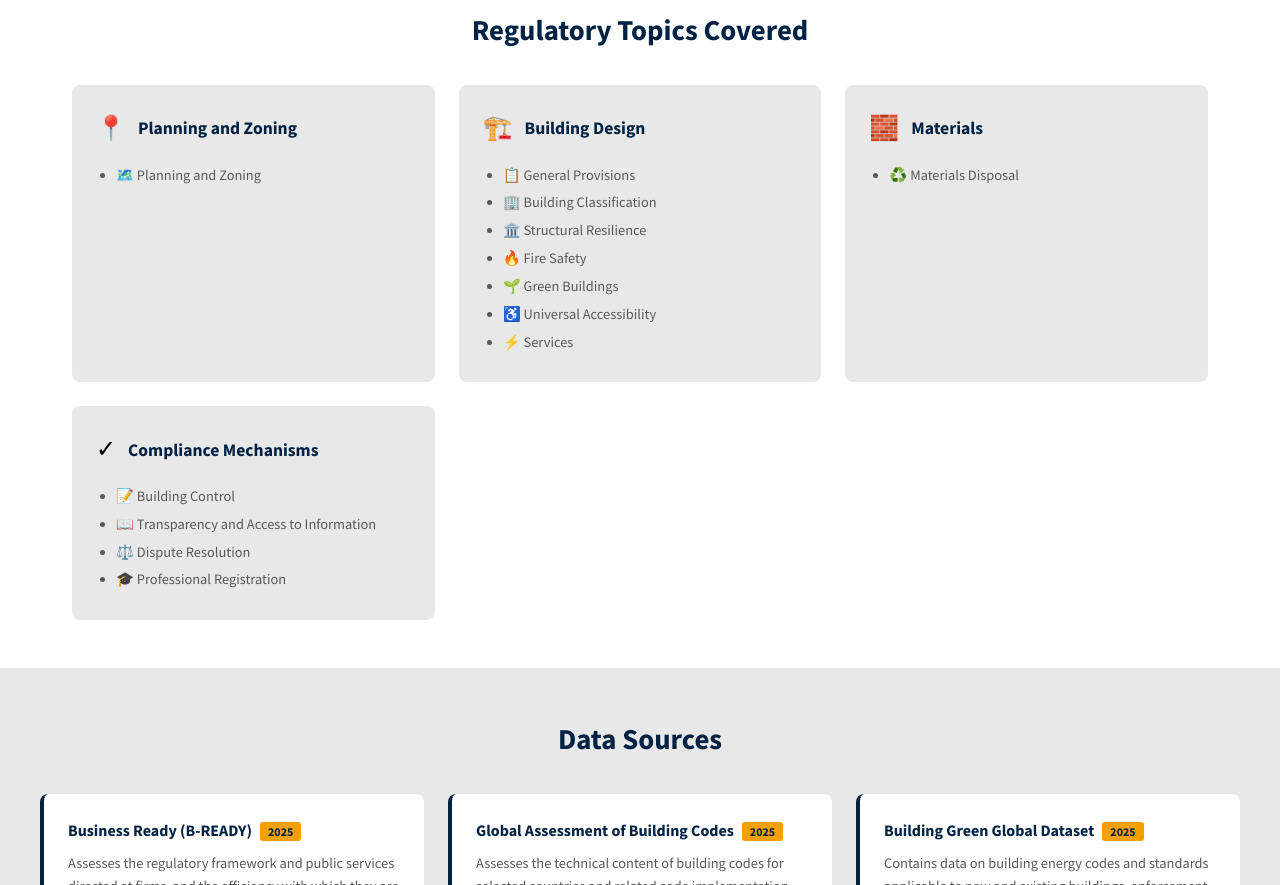
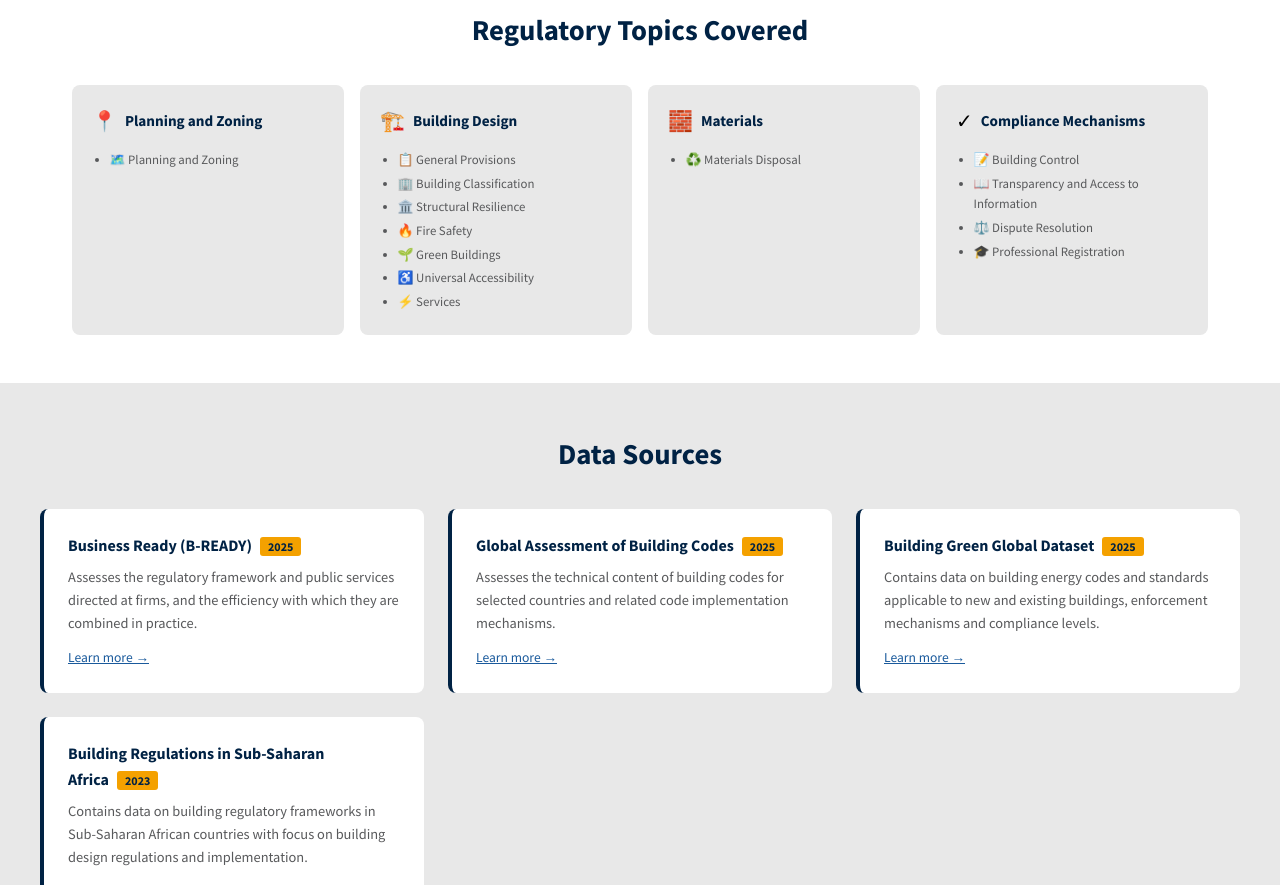
Before and after one commit to jsrinivasan1/building-regulations-atlas-rev, a plain HTML site: page index.html in a window 1280 px wide. Shown: the part 962-1847 px from the top of the page. Drawn offline with nearby package versions, Linux system fonts and the light colour scheme.

Commit message:
Add files via upload

```diff
--- a/index.html
+++ b/index.html
@@ -90,13 +90,13 @@
         .info-section { padding: 3rem 2rem; max-width: 1200px; margin: 0 auto; }
         .section-title { color: var(--wb-blue); text-align: center; margin-bottom: 2rem; font-size: 1.8rem; }
 
-        .topics-grid { display: grid; grid-template-columns: repeat(auto-fit, minmax(280px, 1fr)); gap: 1.5rem; }
-        .topic-card { background: var(--wb-gray-light); padding: 1.5rem; border-radius: 8px; }
-        .topic-card-header { display: flex; align-items: center; gap: 0.75rem; margin-bottom: 1rem; }
-        .topic-card-icon { font-size: 1.5rem; }
-        .topic-card h4 { color: var(--wb-blue); margin: 0; font-size: 1.1rem; }
-        .topic-card ul { margin: 0; padding-left: 1.25rem; }
-        .topic-card li { font-size: 0.9rem; color: var(--wb-gray); margin: 0.3rem 0; }
+        .topics-grid { display: grid; grid-template-columns: repeat(4, 1fr); gap: 1rem; }
+        .topic-card { background: var(--wb-gray-light); padding: 1.25rem; border-radius: 8px; }
+        .topic-card-header { display: flex; align-items: center; gap: 0.5rem; margin-bottom: 0.75rem; }
+        .topic-card-icon { font-size: 1.25rem; }
+        .topic-card h4 { color: var(--wb-blue); margin: 0; font-size: 0.95rem; }
+        .topic-card ul { margin: 0; padding-left: 1.1rem; }
+        .topic-card li { font-size: 0.8rem; color: var(--wb-gray); margin: 0.2rem 0; }
 
         /* Data Sources */
         .sources-section { background: var(--wb-gray-light); padding: 3rem 2rem; }
@@ -211,11 +211,15 @@
         }
 
         /* Responsive */
+        @media (max-width: 1024px) {
+            .topics-grid { grid-template-columns: repeat(2, 1fr); }
+        }
         @media (max-width: 768px) {
             .header-content { flex-direction: column; height: auto; padding: 1rem 0; gap: 0.5rem; }
             .filter-container { flex-direction: column; }
             .topic-filters { flex-direction: column; }
             #mapDiv { height: 350px; }
+            .topics-grid { grid-template-columns: 1fr; }
             .footer-top { flex-direction: column; }
             .footer-links { flex-direction: column; gap: 1.5rem; }
         }
```
